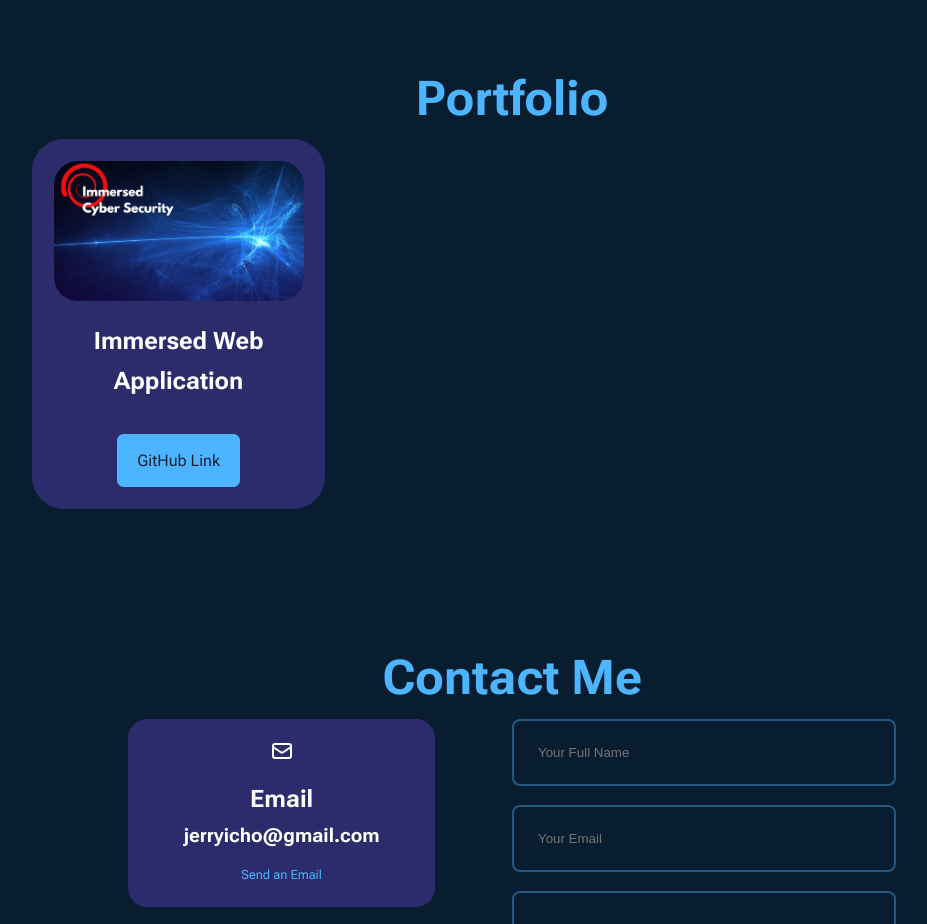
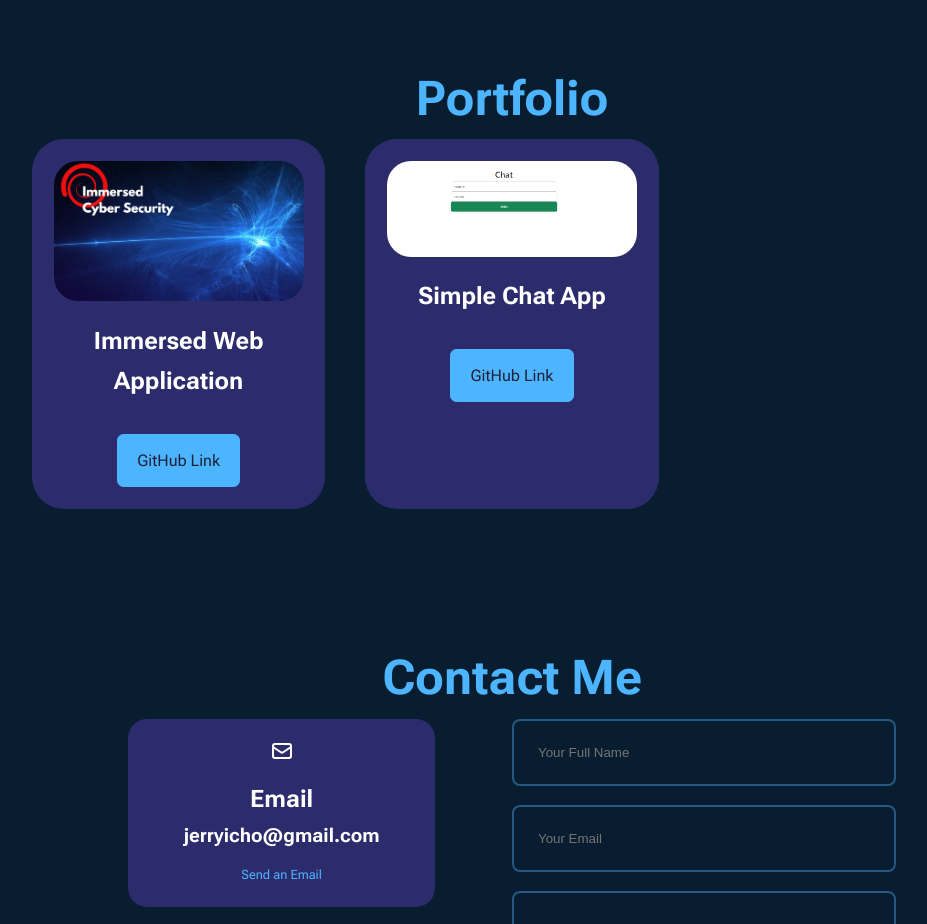
Before and after one commit to chojunkeon/my-app, a React (Create React App) app: page / in a window 1280 px wide. Shown: the part 1120-2044 px from the top of the page, without its empty margins (128-1055 px from the left). Built offline with nearby package versions, Linux system fonts and the light colour scheme.

Commit message:
chat add

```diff
--- a/src/components/contact/Contact.jsx
+++ b/src/components/contact/Contact.jsx
@@ -25,6 +25,7 @@ const Contact = () => {
             toastr.error("Email Has NOT Been Sent Successfully")
           }
         );
+        e.target.reset();
     };
   return (
     <section id="contact">
--- a/src/components/portfolio/Portfolio.jsx
+++ b/src/components/portfolio/Portfolio.jsx
@@ -1,14 +1,21 @@
 import React from "react";
 import "./portfolio.css";
 import Immersed from "../../assets/immersed3 (1).png"
+import ChatImg from "../../assets/chat.png"
 const Portfolio = () => {
 
   const data = [
     {
       id: 1,
-      image: Immersed ,
+      image: Immersed,
       title: "Immersed Web Application",
       github: "https://github.com/chojunkeon/Immersed",
+    },
+    {
+      id: 2,
+      image: ChatImg,
+      title: "Simple Chat App",
+      github: "https://github.com/chojunkeon/SimpleChat",
     },
   ];
 
```
Also changed, not shown: src/assets/chat.png (added), 1 other file (tests, documents, lock files or other folders).
